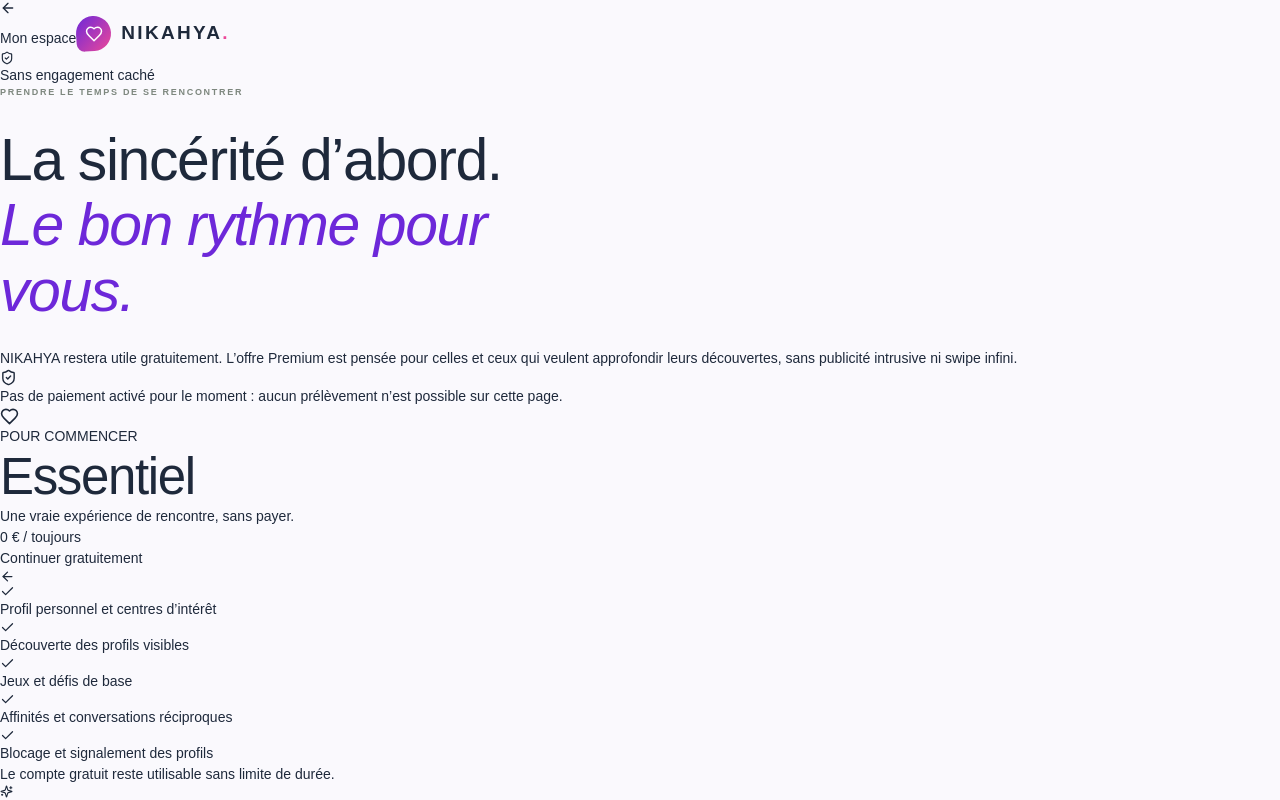
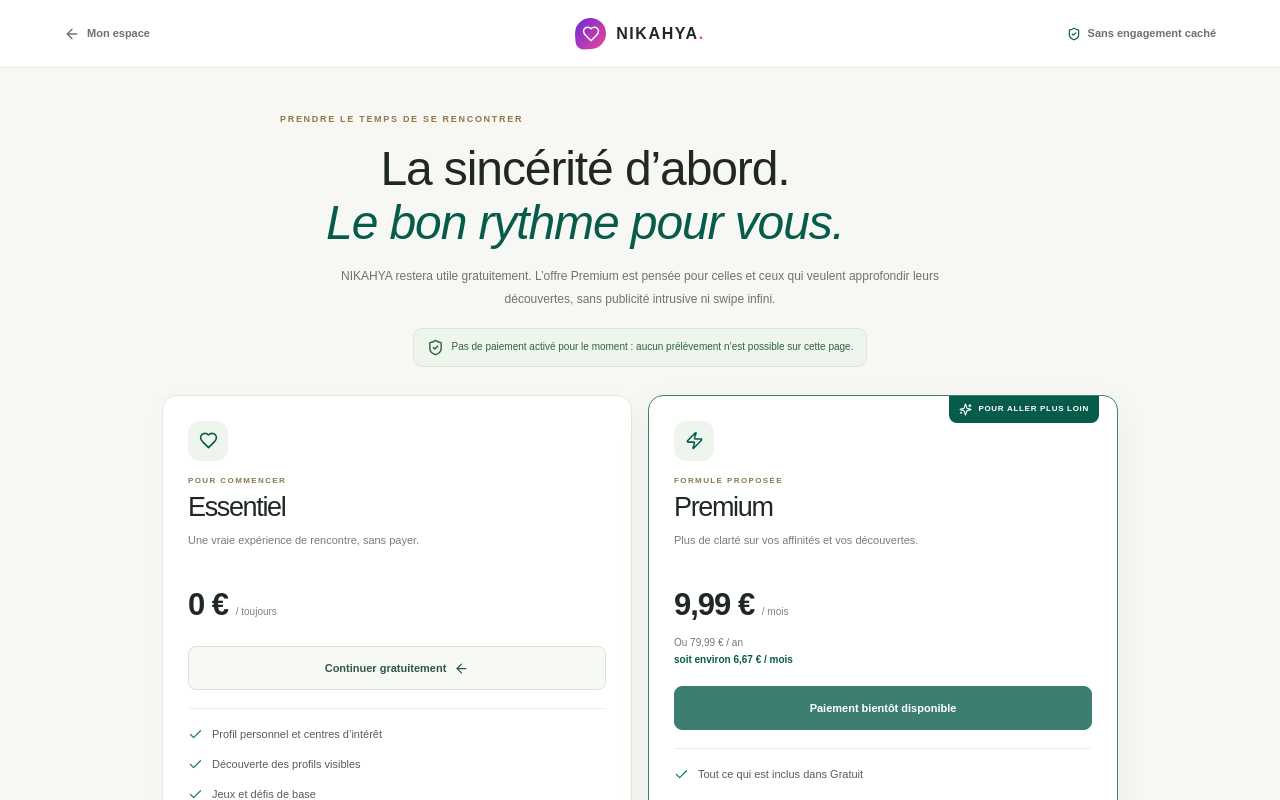
Before and after one commit to alilou31/Toto, a Next.js app: page /offres in a window 1280 px wide. Shown: the top 800 px of the page. Built offline with nearby package versions, Linux system fonts and the light colour scheme; no server answers; a web font is replaced by a local one.

Commit message:
style(profile): polish member details, dashboard and pricing

```diff
--- a/app/globals.css
+++ b/app/globals.css
@@ -214,3 +214,79 @@
 @media(max-width:760px){.discovery-header{grid-template-columns:1fr auto;gap:10px;padding:10px 16px}.discovery-header>.brand{grid-column:2;grid-row:1}.discovery-header nav{grid-column:1/-1;grid-row:2;justify-content:flex-start;gap:17px;padding-top:7px;border-top:1px solid #eef0ea;font-size:11px}.discovery-back{grid-column:1;grid-row:1}.discovery-content{padding:27px 14px 42px}.discovery-heading{align-items:flex-start;flex-direction:column;gap:15px}.discovery-heading h1{font-size:34px}.discovery-heading-actions{width:100%;justify-content:space-between}.discovery-grid{grid-template-columns:repeat(2,minmax(0,1fr));gap:9px}.discovery-card{padding:12px 10px 10px;border-radius:12px}.discovery-avatar{width:34px;height:34px;font-size:16px;border-radius:11px 11px 11px 4px}.discovery-intention{font-size:8px;padding:4px 5px}.discovery-card h2{font-size:15px}.discovery-bio{font-size:10px;min-height:32px}.discovery-tags{gap:4px;margin:8px 0 10px}.discovery-tags span{font-size:8px;padding:4px 5px}.discovery-card-actions{grid-template-columns:1fr;gap:6px}.discovery-detail-link,.discovery-like{min-height:34px}.discovery-secondary-actions{justify-content:space-between;gap:7px}.discovery-results-bar{font-size:9px}.discovery-empty{padding:30px 15px}}
 @media(max-width:360px){.discovery-grid{grid-template-columns:1fr}.discovery-card-actions{grid-template-columns:1fr auto}}
 @media(prefers-reduced-motion:reduce){.discovery-card,.discovery-premium-link{transition:none}.discovery-card:hover{transform:none}}
+
+/* Member detail: complete, readable, privacy-aware */
+.member-detail-card{max-width:900px!important}
+.member-detail-hero{display:flex;align-items:center;gap:20px;margin:24px 0 25px}
+.member-detail-avatar{display:grid;place-items:center;width:86px;height:86px;flex-shrink:0;border-radius:26px 26px 26px 8px;background:linear-gradient(135deg,#dce9dd,#f2e7ce);color:#075b4b;font-family:var(--serif);font-size:38px}
+.member-detail-hero .auth-title{margin:8px 0;font-size:clamp(30px,4vw,42px)}
+.member-detail-city{display:flex;align-items:center;gap:5px;color:#748074;font-size:12px;margin:0 0 8px}
+.member-detail-intention{display:inline-flex;padding:6px 10px;border-radius:99px;background:#f2f4ed;color:#586951;font-size:11px}
+.member-detail-columns{display:grid;grid-template-columns:1fr 1fr;gap:13px}
+.member-detail-panel{min-width:0;padding:20px;border:1px solid #e5e9e1;border-radius:12px;background:#fff}
+.member-detail-panel h2{display:flex;align-items:center;gap:8px;margin:0 0 12px;font-family:var(--serif);font-size:20px;color:#27372d}
+.member-detail-panel h2 svg{color:#075b4b;flex-shrink:0}
+.member-detail-panel p{margin:8px 0;color:#647064;font-size:12px;line-height:1.85;overflow-wrap:anywhere}
+.member-detail-games{grid-column:1/-1}
+.member-detail-muted{font-size:10px!important;color:#879087!important}
+.member-game-list{display:grid;grid-template-columns:repeat(2,minmax(0,1fr));gap:8px}
+.member-game-list>div{display:flex;align-items:center;justify-content:space-between;gap:10px;padding:11px 12px;border-radius:9px;background:#f3f6f0;font-size:11px}
+.member-game-list strong{color:#075b4b;font-size:10px;white-space:nowrap}
+.member-detail-privacy{display:flex;align-items:flex-start;gap:7px;margin-top:18px}
+.member-detail-privacy svg{flex-shrink:0}
+.member-detail-actions{display:flex;align-items:center;gap:9px;flex-wrap:wrap;margin-top:20px}
+.member-block-button{border:1px solid #e7d9d5;border-radius:7px;color:#8b4b40!important}
+.member-block-button:hover{background:#fff3f0}
+@media(max-width:650px){.member-detail-hero{align-items:flex-start;gap:14px}.member-detail-avatar{width:64px;height:64px;font-size:28px;border-radius:19px 19px 19px 6px}.member-detail-columns{grid-template-columns:1fr}.member-detail-games{grid-column:auto}.member-game-list{grid-template-columns:1fr}.member-detail-panel{padding:16px}.member-detail-actions{display:grid;grid-template-columns:1fr}.member-detail-actions>*{width:100%}}
+
+/* Membership plan: pricing proposal only until a real payment provider is configured */
+.pricing-page{min-height:100vh;background:#f7f8f4;color:#202824}
+.pricing-header{position:sticky;top:0;z-index:20;display:grid;grid-template-columns:1fr auto 1fr;align-items:center;gap:18px;min-height:68px;padding:10px clamp(18px,5vw,72px);background:#ffffffeb;border-bottom:1px solid #e5e9e1;backdrop-filter:blur(18px)}
+.pricing-header .brand-mark{width:31px;height:31px}.pricing-header .brand-word{font-size:16px;letter-spacing:1.6px}
+.pricing-back,.pricing-header-note{display:inline-flex;align-items:center;gap:7px;color:#68736a;font-size:11px;font-weight:600}
+.pricing-header-note{justify-self:end}.pricing-header-note svg{color:#075b4b}
+.pricing-content{width:min(1000px,100%);margin:0 auto;padding:45px 22px 35px}
+.pricing-intro{text-align:center;max-width:720px;margin:0 auto 28px}
+.pricing-intro .section-kicker{font-size:9px;letter-spacing:1.7px;font-weight:800;color:#927748}
+.pricing-intro h1{font-family:var(--serif);font-size:clamp(33px,4.2vw,48px);line-height:1.13;letter-spacing:-1.1px;margin:15px 0}
+.pricing-intro h1 em{color:#075b4b}
+.pricing-intro>p{max-width:620px;margin:0 auto;color:#6b756c;font-size:12px;line-height:1.9}
+.pricing-promise{display:inline-flex;align-items:center;justify-content:center;gap:8px;margin-top:17px;padding:10px 13px;border:1px solid #d9e7d8;border-radius:9px;background:#edf5ed;color:#326044;font-size:10px;line-height:1.6}
+.pricing-grid{display:grid;grid-template-columns:repeat(2,minmax(0,1fr));gap:16px;align-items:stretch}
+.pricing-card{position:relative;display:flex;flex-direction:column;min-width:0;padding:25px;border:1px solid #e2e8df;border-radius:15px;background:#fff;box-shadow:0 5px 20px #203d2a08}
+.pricing-card-premium{border:1.5px solid #438265;box-shadow:0 12px 32px #075b4b12}
+.pricing-recommended{position:absolute;top:0;right:18px;display:inline-flex;align-items:center;gap:6px;padding:7px 10px;border-radius:0 0 8px 8px;background:#075b4b;color:#fff;font-size:8px;font-weight:800;letter-spacing:.7px}
+.pricing-plan-icon{display:grid;place-items:center;width:40px;height:40px;margin-bottom:14px;border-radius:12px;background:#edf5ed;color:#075b4b}
+.pricing-eyebrow{margin:0 0 5px;color:#8a7851;font-size:8px;font-weight:800;letter-spacing:1.4px}
+.pricing-card h2{margin:0;font-family:var(--serif);font-size:27px}
+.pricing-summary{min-height:37px;margin:8px 0 14px;color:#748074;font-size:11px;line-height:1.7}
+.pricing-price{font-size:31px;font-weight:800;letter-spacing:-1px}
+.pricing-price span{font-size:10px;font-weight:500;letter-spacing:0;color:#7b857b}
+.pricing-annual{margin:6px 0 0;color:#6e796e;font-size:10px;line-height:1.7}
+.pricing-annual strong{display:block;color:#075b4b;font-weight:700}
+.pricing-cta{display:flex;align-items:center;justify-content:center;gap:8px;min-height:44px;margin:18px 0 18px;padding:10px 13px;border:1px solid #d9e5d7;border-radius:8px;font:700 11px var(--sans);text-align:center}
+.pricing-cta-secondary{background:#f7f9f5;color:#31583d}
+.pricing-cta-primary{background:#075b4b;border-color:#075b4b;color:#fff}
+.pricing-cta-primary:disabled{opacity:.78;cursor:not-allowed}
+.pricing-card ul{display:grid;gap:12px;margin:0;padding:17px 0 0;border-top:1px solid #edf0e9;list-style:none}
+.pricing-card li{display:flex;align-items:flex-start;gap:9px;color:#536055;font-size:11px;line-height:1.6}
+.pricing-card li svg{flex-shrink:0;margin-top:1px;color:#16815e}
+.pricing-footnote{margin:18px 0 0;color:#879087;font-size:9px;line-height:1.7}
+.pricing-values{display:grid;grid-template-columns:repeat(3,minmax(0,1fr));gap:12px;margin-top:20px}
+.pricing-values>div{padding:16px;border:1px solid #e5e9e1;border-radius:11px;background:#fff}
+.pricing-values span{display:grid;place-items:center;width:33px;height:33px;margin-bottom:10px;border-radius:10px;background:#edf5ed;color:#075b4b}
+.pricing-values strong{font-size:11px}
+.pricing-values p{margin:6px 0 0;color:#788278;font-size:10px;line-height:1.7}
+.pricing-bottom-link{margin:24px 0 0;text-align:center;color:#879087;font-size:10px}
+.pricing-bottom-link a:hover{color:#075b4b;text-decoration:underline}
+@media(max-width:650px){.pricing-header{grid-template-columns:1fr auto;gap:10px;padding:10px 14px}.pricing-header .brand{grid-column:2;grid-row:1}.pricing-header-note{display:none}.pricing-content{padding:32px 14px 28px}.pricing-intro h1{font-size:35px}.pricing-grid{grid-template-columns:1fr;gap:12px}.pricing-card{padding:21px}.pricing-values{grid-template-columns:1fr}.pricing-summary{min-height:0}.pricing-promise{align-items:flex-start;text-align:left}}
+/* Dashboard density and responsive navigation */
+.dashboard-header nav{gap:15px;flex-wrap:wrap}
+.dashboard-cards{grid-template-columns:repeat(3,minmax(0,1fr));gap:12px}
+.dashboard-card{min-height:178px;padding:20px}
+.dashboard-card-icon{width:38px;height:38px;margin-bottom:12px}
+.dashboard-card-title{font-size:14px}
+.dashboard-card-description{font-size:11px;line-height:1.7}
+.dashboard-offers-card{border-color:#d8e6d8;background:linear-gradient(150deg,#fff,#f5faf3)}
+@media(max-width:900px){.dashboard-header{height:auto;min-height:72px;flex-wrap:wrap;padding:14px 5%}.dashboard-header nav{order:3;width:100%;justify-content:flex-start;gap:15px;flex-wrap:wrap}.dashboard-cards{grid-template-columns:repeat(2,minmax(0,1fr))}}
+@media(max-width:520px){.dashboard-content{padding:30px 15px}.dashboard-welcome{padding:24px 20px}.dashboard-welcome-icon{display:none}.dashboard-cards{grid-template-columns:1fr;gap:10px}.dashboard-card{min-height:0;padding:18px}.dashboard-header>.button{display:none}.dashboard-header nav a{font-size:11px}.dashboard-content>.section-kicker{font-size:9px}}
```
